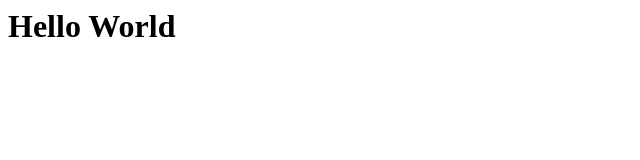
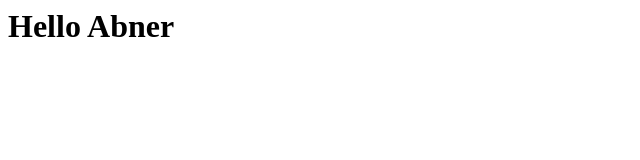
Before and after one commit to abner-bernal/live-git, a plain HTML site: page index.html in a window 1280 px wide. Shown: the full height of the page, 0-640 px from the left. Drawn offline with Linux system fonts and the light colour scheme.

Commit message:
Alterado index.html e novo arquivo

```diff
--- a/index.html
+++ b/index.html
@@ -1 +1 @@
-<h1>Hello World</h1>
+<h1>Hello Abner</h1>
```
Also changed, not shown: novo.html (added, +1 -0 lines).
